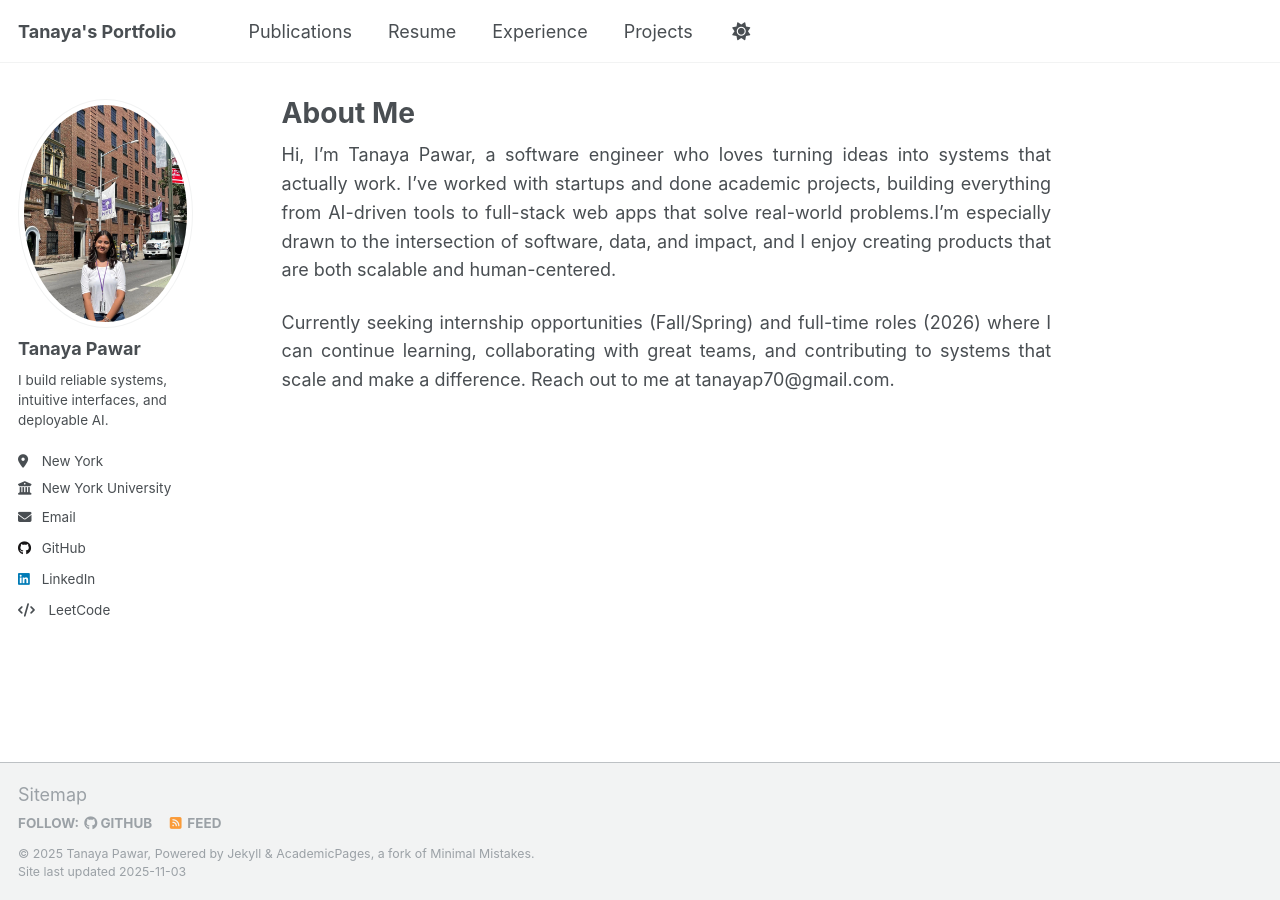
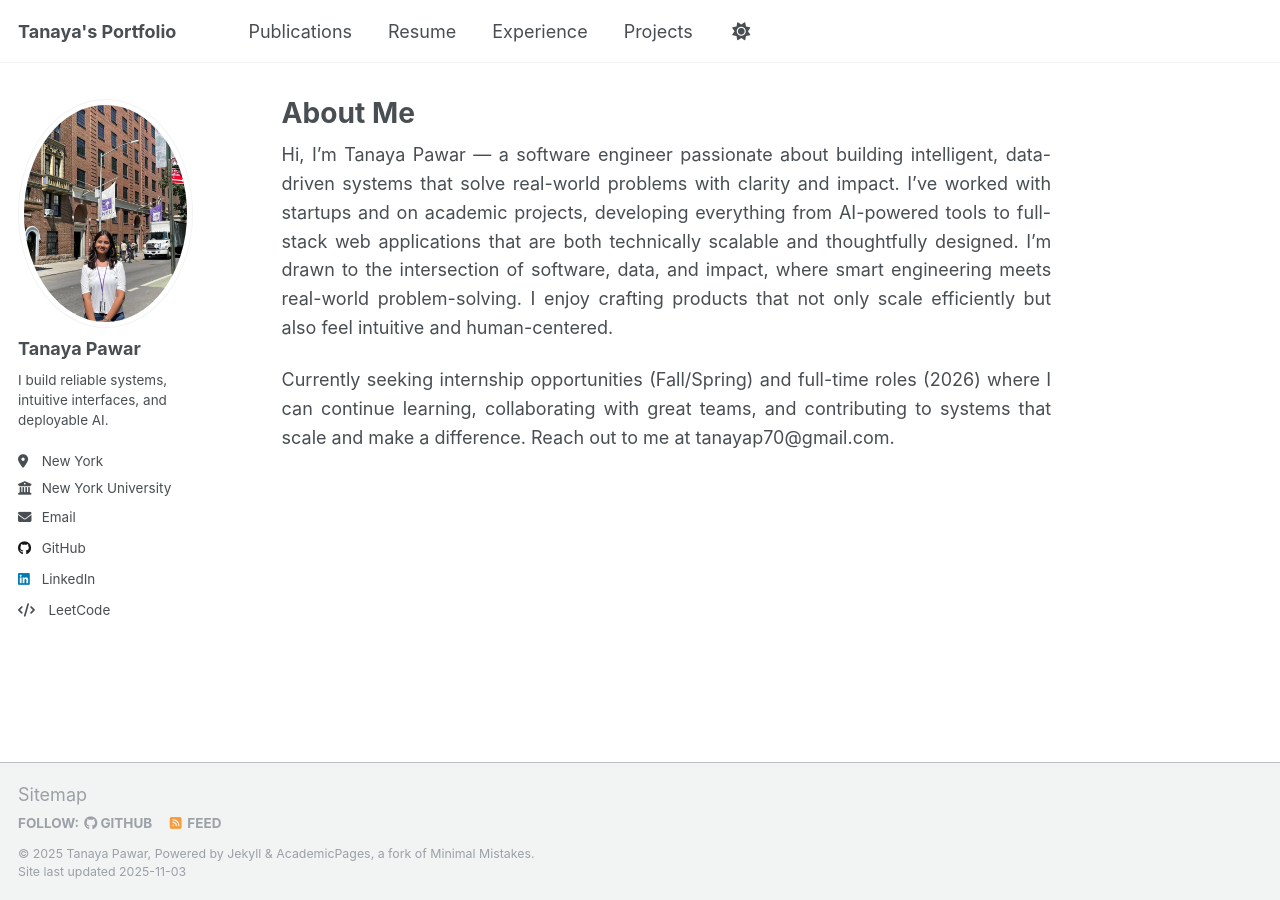
Before and after one commit to tanaya09/tanaya09.github.io, a Jekyll site: the page built from _pages/about.md, in a window 1280 px wide. Built offline with Jekyll 4.4.1, drawn with Linux system fonts in a browser that asks for light colours.

Commit message:
Update about page introduction
Revised personal introduction for clarity and impact.

```diff
--- a/_pages/about.md
+++ b/_pages/about.md
@@ -9,8 +9,9 @@ redirect_from:
 
 <p style="text-align: justify; line-height: 1.6;">
 
-Hi, I’m Tanaya Pawar, a software engineer who loves turning ideas into systems that actually work.
-I’ve worked with startups and done academic projects, building everything from AI-driven tools to full-stack web apps that solve real-world problems.I’m especially drawn to the intersection of software, data, and impact, and I enjoy creating products that are both scalable and human-centered.
+Hi, I’m Tanaya Pawar — a software engineer passionate about building intelligent, data-driven systems that solve real-world problems with clarity and impact.
+I’ve worked with startups and on academic projects, developing everything from AI-powered tools to full-stack web applications that are both technically scalable and thoughtfully designed.
+I’m drawn to the intersection of software, data, and impact, where smart engineering meets real-world problem-solving. I enjoy crafting products that not only scale efficiently but also feel intuitive and human-centered.
 </p>
 
 <p style="text-align: justify; line-height: 1.6;">
```
